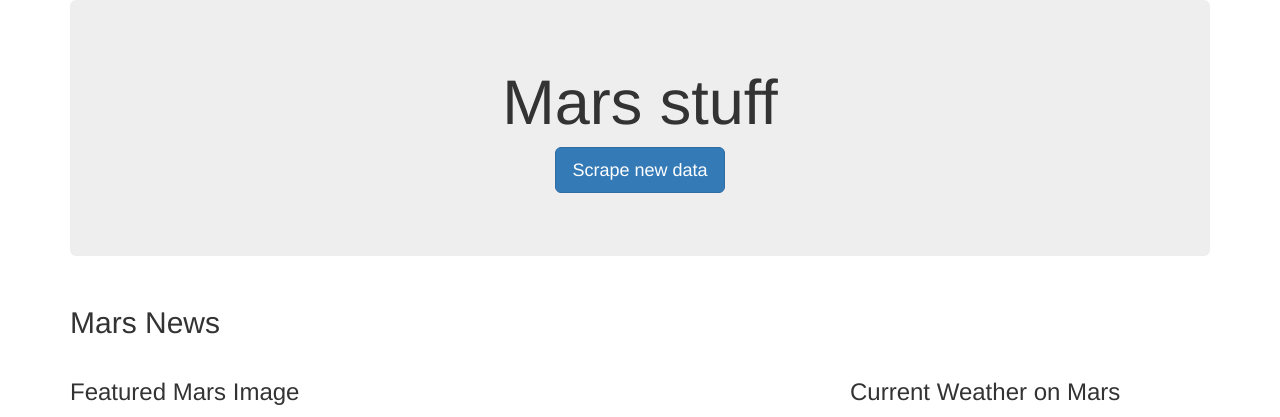
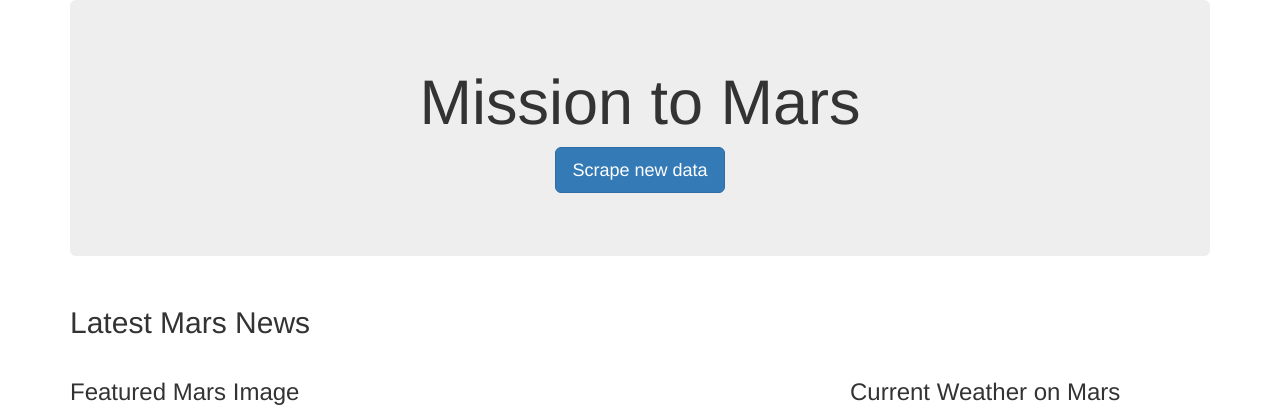
Before and after one commit to neilgbp/MissiontoMarsWebScrapingHW, a Flask app: page / in a window 1280 px wide. Shown: the top 417 px of the page. Run offline with Flask 2, Linux system fonts and the light colour scheme; data that the repository does not hold is empty; some libraries are stand-ins or nearby versions.

```diff
--- a/templates/index.html
+++ b/templates/index.html
@@ -13,13 +13,13 @@
   <div class="container">
 
     <div class="jumbotron text-center">
-      <h1>Mars stuff</h1>
+      <h1>Mission to Mars</h1>
       <p><a class="btn btn-primary btn-lg" href="/scrape" role="button">Scrape new data</a></p>
     </div>
 
     <div class="row" id="mars_news">
       <div class="col-md-12">
-        <h2>Mars News</h2>
+        <h2>Latest Mars News</h2>
         <h3>{{mars.mars_title}}</h3>
         <p>{{mars.mars_p}}</p>
       </div>
```
Also changed, not shown: Mission to Mars full page cature.png (added), img.jpg (deleted), 1 other file.
